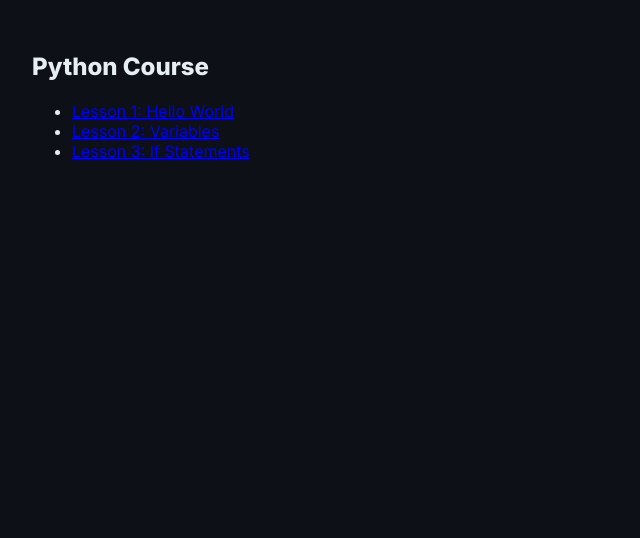
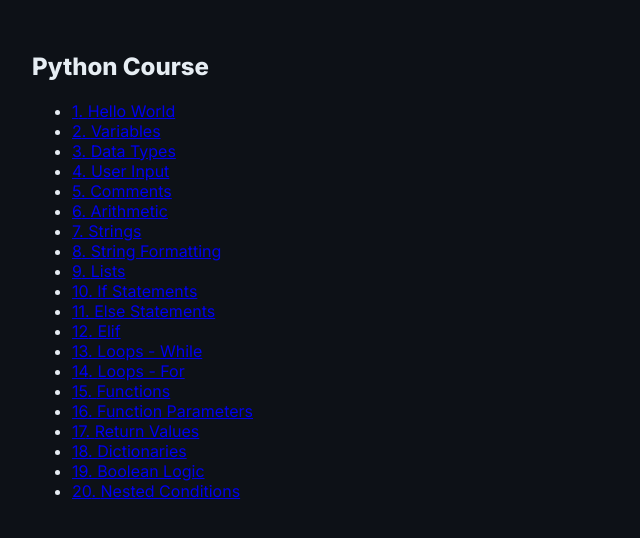
Before and after one commit to jmpowell95/CodeQuest, a React (Vite) app: page /course/python in a window 1280 px wide. Shown: the top 538 px of the page, without its empty margins (0-640 px from the left). Built offline with nearby package versions, Linux system fonts and the light colour scheme.

Commit message:
Add files via upload

```diff
--- /dev/null
+++ b/src/data/python_lessons_1_20.json
@@ -0,0 +1,182 @@
+[
+  {
+    "id": 1,
+    "title": "Hello World",
+    "explanation": "Every language has a way to show text. In Python, you use the print() function.",
+    "example": "print(\"Hello, world!\")",
+    "task": "Change the code to print your name instead.",
+    "hint": "Replace 'Hello, world!' with your own name.",
+    "starter_code": "print(\"Hello, world!\")"
+  },
+  {
+    "id": 2,
+    "title": "Variables",
+    "explanation": "Variables store information you want to use later. Use = to assign a value.",
+    "example": "name = \"James\"\nprint(name)",
+    "task": "Create a variable called age and set it to your age. Then print it.",
+    "hint": "Use: age = 28\nprint(age)",
+    "starter_code": "age = \nprint(age)"
+  },
+  {
+    "id": 3,
+    "title": "Data Types",
+    "explanation": "Python has numbers, strings, and booleans as common data types.",
+    "example": "name = \"James\"  # string\nage = 28      # int\nis_happy = True  # boolean",
+    "task": "Create one variable of each type.",
+    "hint": "Use quotes for strings, numbers directly, and True/False for booleans.",
+    "starter_code": ""
+  },
+  {
+    "id": 4,
+    "title": "User Input",
+    "explanation": "You can ask the user for input using input().",
+    "example": "name = input(\"What's your name? \")\nprint(\"Hello, \" + name)",
+    "task": "Ask the user for their favorite color and print it.",
+    "hint": "Use: input(\"Question?\") and then print it",
+    "starter_code": ""
+  },
+  {
+    "id": 5,
+    "title": "Comments",
+    "explanation": "Comments start with # and are ignored by Python.",
+    "example": "# This is a comment\nprint(\"Hello\")",
+    "task": "Write a comment above a print statement.",
+    "hint": "Start your comment with #",
+    "starter_code": ""
+  },
+  {
+    "id": 6,
+    "title": "Arithmetic",
+    "explanation": "You can add (+), subtract (-), multiply (*), and divide (/) numbers.",
+    "example": "print(3 + 4)\nprint(10 / 2)",
+    "task": "Do a math operation of your choice.",
+    "hint": "Use operators like + or *",
+    "starter_code": ""
+  },
+  {
+    "id": 7,
+    "title": "Strings",
+    "explanation": "Strings are text. You can combine them using +.",
+    "example": "first = \"Code\"\nlast = \"Quest\"\nprint(first + last)",
+    "task": "Combine two strings with a space in between.",
+    "hint": "Add a space: \" \"",
+    "starter_code": ""
+  },
+  {
+    "id": 8,
+    "title": "String Formatting",
+    "explanation": "Use f-strings to insert values into text.",
+    "example": "name = \"Alex\"\nprint(f\"Hi {name}!\")",
+    "task": "Use an f-string to print your name and age.",
+    "hint": "Use f\"text {variable}\"",
+    "starter_code": ""
+  },
+  {
+    "id": 9,
+    "title": "Lists",
+    "explanation": "Lists store multiple items in one variable.",
+    "example": "colors = [\"red\", \"blue\", \"green\"]\nprint(colors[0])",
+    "task": "Make a list of 3 foods and print the second one.",
+    "hint": "Index starts at 0",
+    "starter_code": ""
+  },
+  {
+    "id": 10,
+    "title": "If Statements",
+    "explanation": "Use if to run code only when a condition is true.",
+    "example": "age = 20\nif age > 18:\n  print(\"Adult\")",
+    "task": "Check if a number is positive.",
+    "hint": "Use if number > 0",
+    "starter_code": ""
+  },
+  {
+    "id": 11,
+    "title": "Else Statements",
+    "explanation": "Use else for what happens if the condition is false.",
+    "example": "if False:\n  print(\"Yes\")\nelse:\n  print(\"No\")",
+    "task": "Use if/else to say if a number is even or odd.",
+    "hint": "number % 2 == 0 means even",
+    "starter_code": ""
+  },
+  {
+    "id": 12,
+    "title": "Elif",
+    "explanation": "Use elif for more than two choices.",
+    "example": "x = 10\nif x < 5:\n  print(\"small\")\nelif x == 10:\n  print(\"ten\")",
+    "task": "Use if/elif/else to check number ranges.",
+    "hint": "Use multiple conditions",
+    "starter_code": ""
+  },
+  {
+    "id": 13,
+    "title": "Loops - While",
+    "explanation": "A while loop repeats while a condition is true.",
+    "example": "x = 0\nwhile x < 5:\n  print(x)\n  x += 1",
+    "task": "Print numbers 1 to 3 using while.",
+    "hint": "Start at 1 and stop at 4",
+    "starter_code": ""
+  },
+  {
+    "id": 14,
+    "title": "Loops - For",
+    "explanation": "A for loop goes through a list or range.",
+    "example": "for i in range(3):\n  print(i)",
+    "task": "Print each letter in a name using a loop.",
+    "hint": "Use for char in \"name\"",
+    "starter_code": ""
+  },
+  {
+    "id": 15,
+    "title": "Functions",
+    "explanation": "Functions group code to reuse. Define with def.",
+    "example": "def greet():\n  print(\"Hi\")\ngreet()",
+    "task": "Write a function that prints your favorite food.",
+    "hint": "Use def and call it",
+    "starter_code": ""
+  },
+  {
+    "id": 16,
+    "title": "Function Parameters",
+    "explanation": "You can pass info to functions using parameters.",
+    "example": "def greet(name):\n  print(f\"Hi {name}\")\ngreet(\"Alex\")",
+    "task": "Make a function that takes 2 numbers and prints their sum.",
+    "hint": "Use def add(a, b)",
+    "starter_code": ""
+  },
+  {
+    "id": 17,
+    "title": "Return Values",
+    "explanation": "Functions can return values instead of printing.",
+    "example": "def square(x):\n  return x * x\nprint(square(4))",
+    "task": "Return the cube of a number.",
+    "hint": "Use return x ** 3",
+    "starter_code": ""
+  },
+  {
+    "id": 18,
+    "title": "Dictionaries",
+    "explanation": "Dictionaries store key-value pairs.",
+    "example": "person = {\"name\": \"Alex\", \"age\": 30}\nprint(person[\"name\"])",
+    "task": "Make a dict for a pet with 2 traits.",
+    "hint": "Use {\"key\": value}",
+    "starter_code": ""
+  },
+  {
+    "id": 19,
+    "title": "Boolean Logic",
+    "explanation": "You can combine conditions using and/or.",
+    "example": "if age > 18 and is_student:\n  print(\"OK\")",
+    "task": "Check if age is 18 and name is 'Sam'",
+    "hint": "Use and",
+    "starter_code": ""
+  },
+  {
+    "id": 20,
+    "title": "Nested Conditions",
+    "explanation": "You can put ifs inside ifs.",
+    "example": "if True:\n  if False:\n    print(\"No\")",
+    "task": "Use a nested if to check 2 things.",
+    "hint": "Put one if inside another",
+    "starter_code": ""
+  }
+]
--- a/src/pages/Lesson.jsx
+++ b/src/pages/Lesson.jsx
@@ -1,28 +1,38 @@
 
 import React, { useState } from 'react';
 import { useParams } from 'react-router-dom';
+import { getLessonById } from '../utils/loadPythonLessons';
 
 export function Lesson() {
   const { id } = useParams();
-  const [code, setCode] = useState('');
+  const lesson = getLessonById(id);
+
+  const [code, setCode] = useState(lesson?.starter_code || '');
   const [output, setOutput] = useState('');
 
   const runCode = () => {
     if (code.includes('print')) {
-      setOutput('Code ran successfully. ✅');
+      setOutput('✅ Code ran successfully!');
     } else {
-      setOutput('Try using a print statement. 🤖');
+      setOutput('🤖 Try using print or follow the task instructions.');
     }
   };
 
+  if (!lesson) return <p>Lesson not found.</p>;
+
   return (
     <div style={{ padding: '2rem' }}>
-      <h2>Lesson {id}</h2>
+      <h2>{lesson.title}</h2>
+      <p>{lesson.explanation}</p>
+      <pre style={{ background: '#111', padding: '1rem', borderRadius: '8px' }}>
+        {lesson.example}
+      </pre>
+      <p><strong>Task:</strong> {lesson.task}</p>
+      <p><strong>Hint:</strong> {lesson.hint}</p>
       <textarea
         style={{ width: '100%', height: '150px' }}
         value={code}
         onChange={(e) => setCode(e.target.value)}
-        placeholder="Write your Python code here..."
       />
       <button onClick={runCode} style={{ marginTop: '1rem' }}>Run Code</button>
       {output && (
--- a/src/pages/PythonCourse.jsx
+++ b/src/pages/PythonCourse.jsx
@@ -1,15 +1,20 @@
 
 import React from 'react';
 import { Link } from 'react-router-dom';
+import { getAllLessons } from '../utils/loadPythonLessons';
 
 export function PythonCourse() {
+  const lessons = getAllLessons();
+
   return (
     <div style={{ padding: '2rem' }}>
       <h2>Python Course</h2>
       <ul>
-        <li><Link to="/lesson/python/1">Lesson 1: Hello World</Link></li>
-        <li><Link to="/lesson/python/2">Lesson 2: Variables</Link></li>
-        <li><Link to="/lesson/python/3">Lesson 3: If Statements</Link></li>
+        {lessons.map((lesson) => (
+          <li key={lesson.id}>
+            <Link to={`/lesson/python/${lesson.id}`}>{lesson.id}. {lesson.title}</Link>
+          </li>
+        ))}
       </ul>
     </div>
   );
--- /dev/null
+++ b/src/utils/loadPythonLessons.js
@@ -0,0 +1,10 @@
+
+import lessons from '../data/python_lessons_1_20.json';
+
+export function getLessonById(id) {
+  return lessons.find(lesson => lesson.id === parseInt(id));
+}
+
+export function getAllLessons() {
+  return lessons;
+}
```
